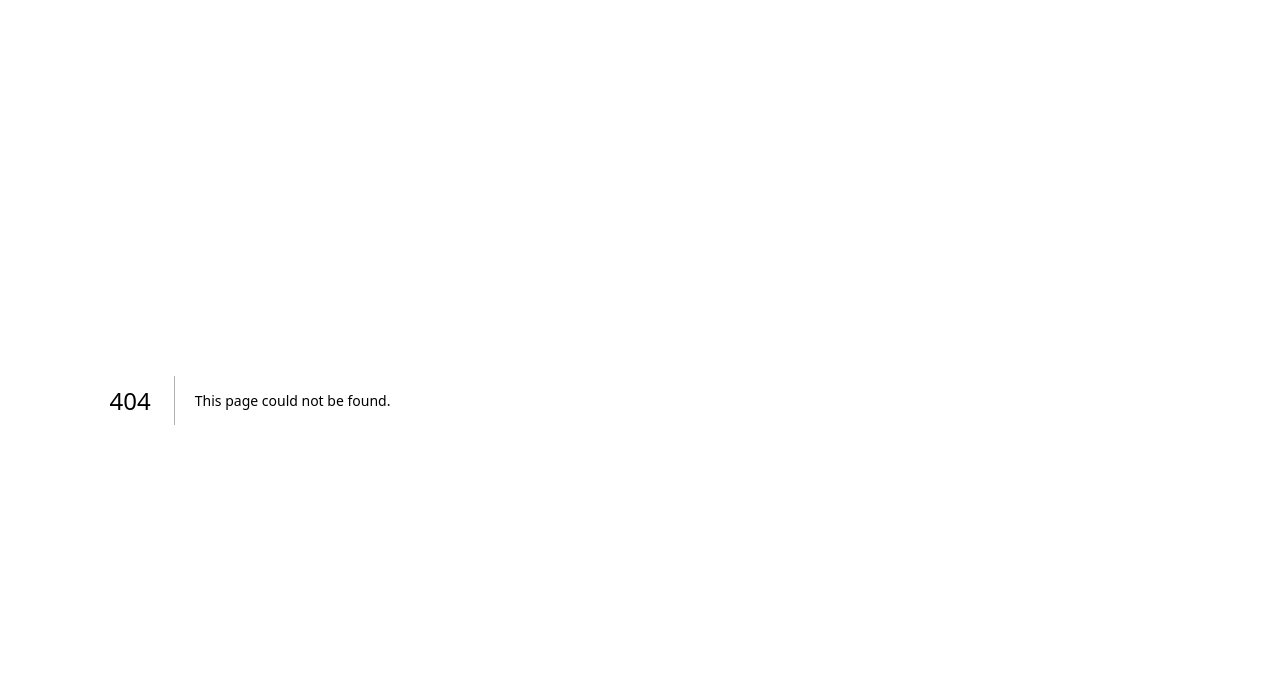
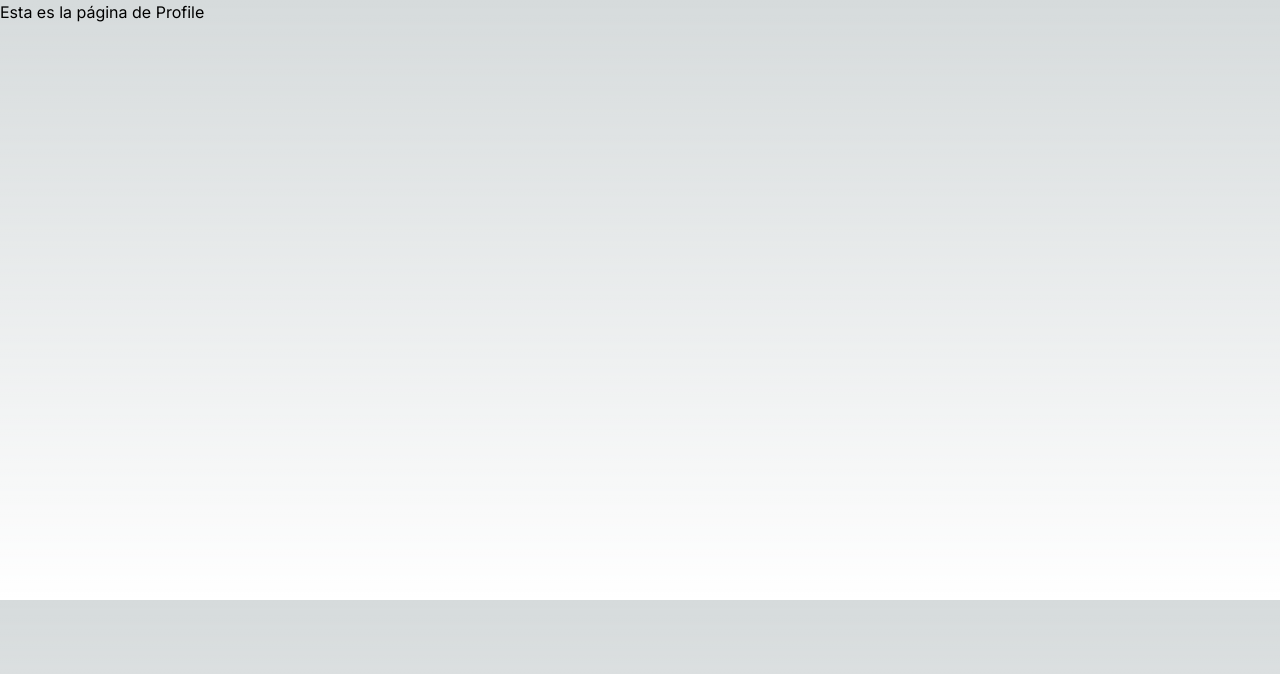
Before and after one commit to WellbeaHub/infojobsgpt, a Next.js app: page /profile in a window 1280 px wide. Before the commit this address had no page. Shown: the top 674 px of the page. Built offline with nearby package versions, Linux system fonts and the light colour scheme.

Commit message:
feat: add routes

```diff
--- /dev/null
+++ b/src/app/profile/page.tsx
@@ -0,0 +1,7 @@
+import React from "react";
+
+const Profile = () => {
+  return <h1>Esta es la página de Profile</h1>;
+};
+
+export default Profile;
--- /dev/null
+++ b/src/app/search/page.tsx
@@ -0,0 +1,7 @@
+import React from "react";
+
+const Search = () => {
+  return <h1>Esta es la página de búsqueda</h1>;
+};
+
+export default Search;
```
